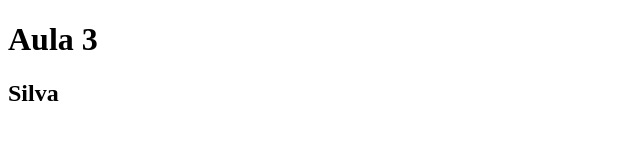
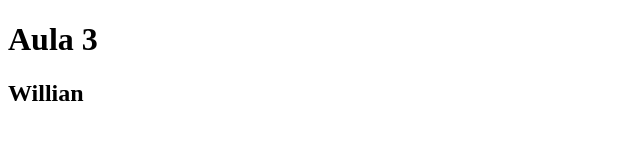
Before and after one commit to williansilva18/exemplo1, a plain HTML site: page index.html in a window 1280 px wide. Shown: the full height of the page, 0-640 px from the left. Drawn offline with Linux system fonts and the light colour scheme.

```diff
--- a/index.html
+++ b/index.html
@@ -9,7 +9,7 @@
 <body>
 
     <h1>Aula 3</h1>
-    <h2>Silva</h2>
+    <h2>Willian</h2>
 
 
 </body>
```
